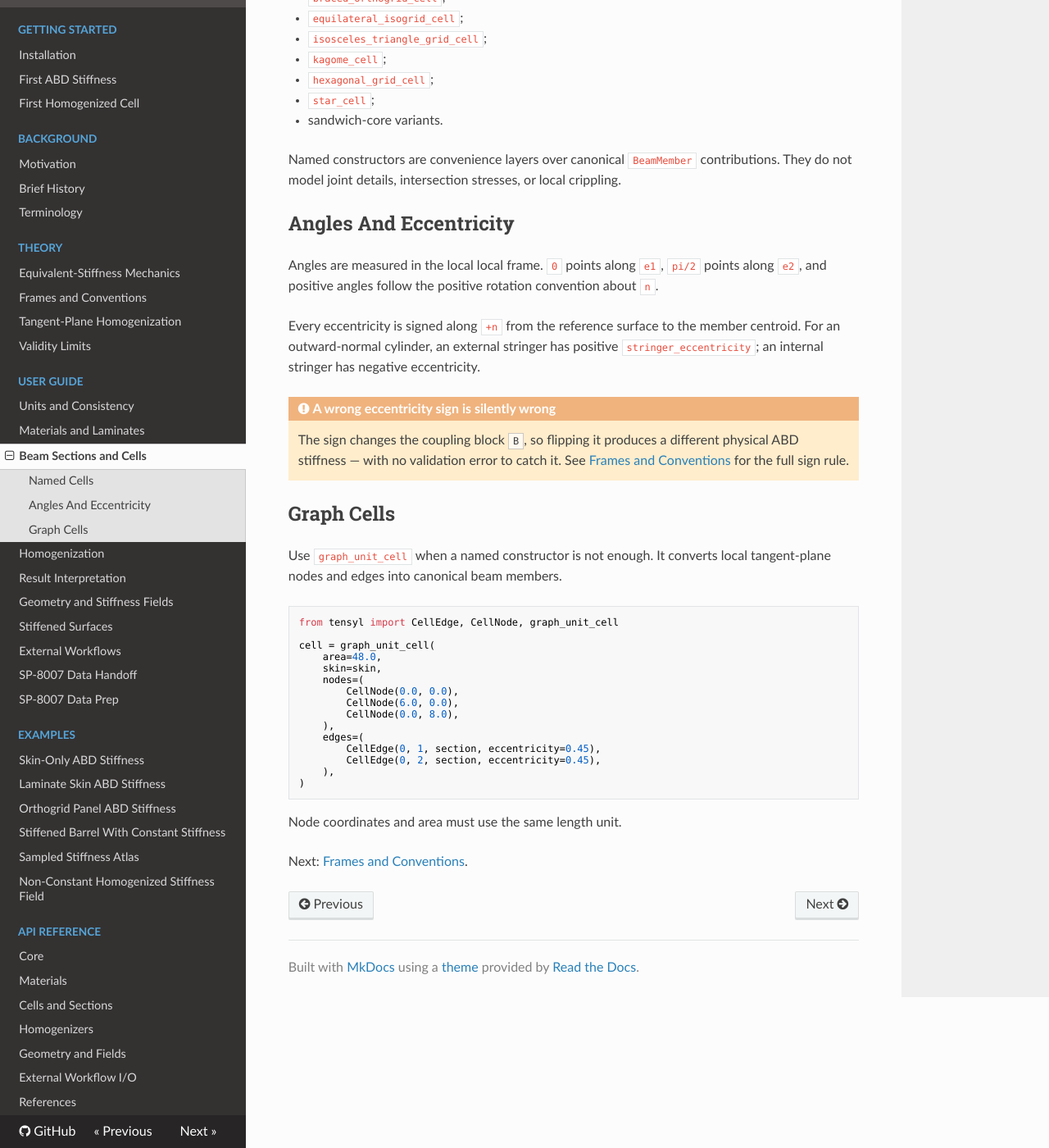
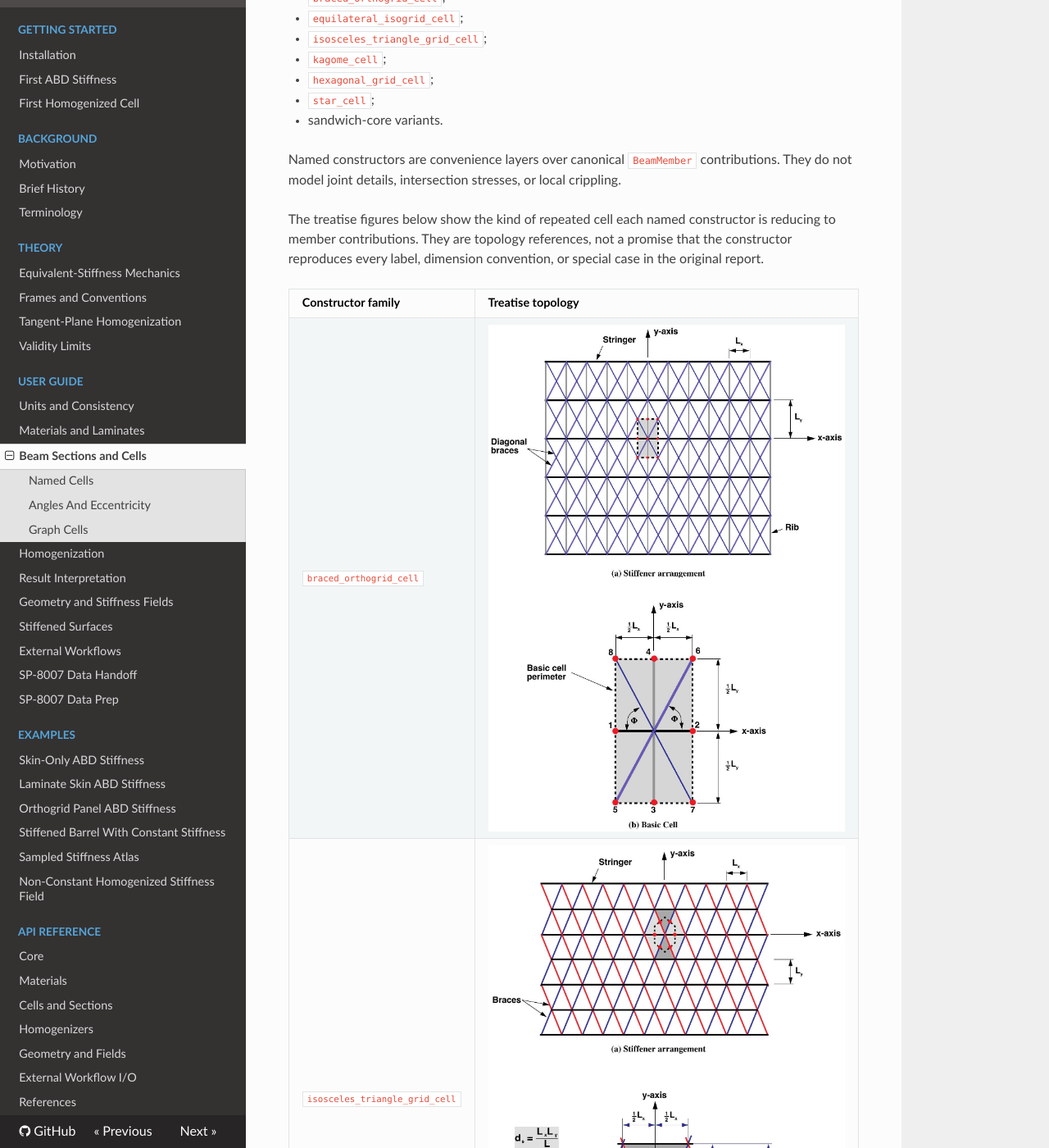
Before and after one commit to srogachev95/Tensyl, an MkDocs documentation site: the page built from docs/user-guide/beam-sections-and-cells.md, in a window 1280 px wide and 1400 px high, scrolled down 802 px. Shown: the whole window at 82% size. Built offline with MkDocs 1.6.1, drawn with Linux system fonts in a browser that asks for light colours; nearby versions of some CDN libraries; some of the changed text lies outside the part shown.

Commit message:
Add Nemeth treatise figures to docs

```diff
--- a/docs/user-guide/beam-sections-and-cells.md
+++ b/docs/user-guide/beam-sections-and-cells.md
@@ -43,9 +43,25 @@
 contributions. They do not model joint details, intersection stresses, or local
 crippling.
 
+The treatise figures below show the kind of repeated cell each named constructor
+is reducing to member contributions. They are topology references, not a promise
+that the constructor reproduces every label, dimension convention, or special
+case in the original report.
+
+| Constructor family | Treatise topology |
+| --- | --- |
+| `braced_orthogrid_cell` | ![Orthogonal stiffener pattern with two diagonal braces per bay and a basic cell.](../assets/nemeth-treatise/fig-14-braced-orthogrid-cell.jpg) |
+| `isosceles_triangle_grid_cell` | ![Isosceles-triangle stiffener pattern and basic cell.](../assets/nemeth-treatise/fig-17-isosceles-triangle-cell.jpg) |
+| `kagome_cell` | ![Kagome stiffener pattern and basic cell.](../assets/nemeth-treatise/fig-18-kagome-cell.jpg) |
+| `hexagonal_grid_cell` | ![Hexagon-shaped stiffener pattern and basic cell.](../assets/nemeth-treatise/fig-21-hexagon-cell.jpg) |
+| `star_cell` | ![Isosceles-star-shaped stiffener pattern and basic cell.](../assets/nemeth-treatise/fig-23-star-cell.jpg) |
+
+*Source for topology figures: Nemeth, NASA/TP-2011-216882, figures 14, 17, 18,
+21, and 23; full citation in [References](../references.md).*
+
 ## Angles And Eccentricity
 
-Angles are measured in the local local frame. `0` points along `e1`, `pi/2`
+Angles are measured in the local frame. `0` points along `e1`, `pi/2`
 points along `e2`, and positive angles follow the positive rotation convention
 about `n`.
 
```
Also changed, not shown: docs/background/motivation.md (+6 -1 lines), docs/theory/tangent-plane-homogenization.md (+5 -0 lines), docs/assets/nemeth-treatise/adapted-tangent-cell-to-equivalent-wall.svg (added), docs/assets/nemeth-treatise/fig-03-isogrid-stiffened-cylinders.jpg (added), docs/assets/nemeth-treatise/fig-14-braced-orthogrid-cell.jpg (added), docs/assets/nemeth-treatise/fig-17-isosceles-triangle-cell.jpg (added), docs/assets/nemeth-treatise/fig-18-kagome-cell.jpg (added), docs/assets/nemeth-treatise/fig-21-hexagon-cell.jpg (added), docs/assets/nemeth-treatise/fig-23-star-cell.jpg (added).
